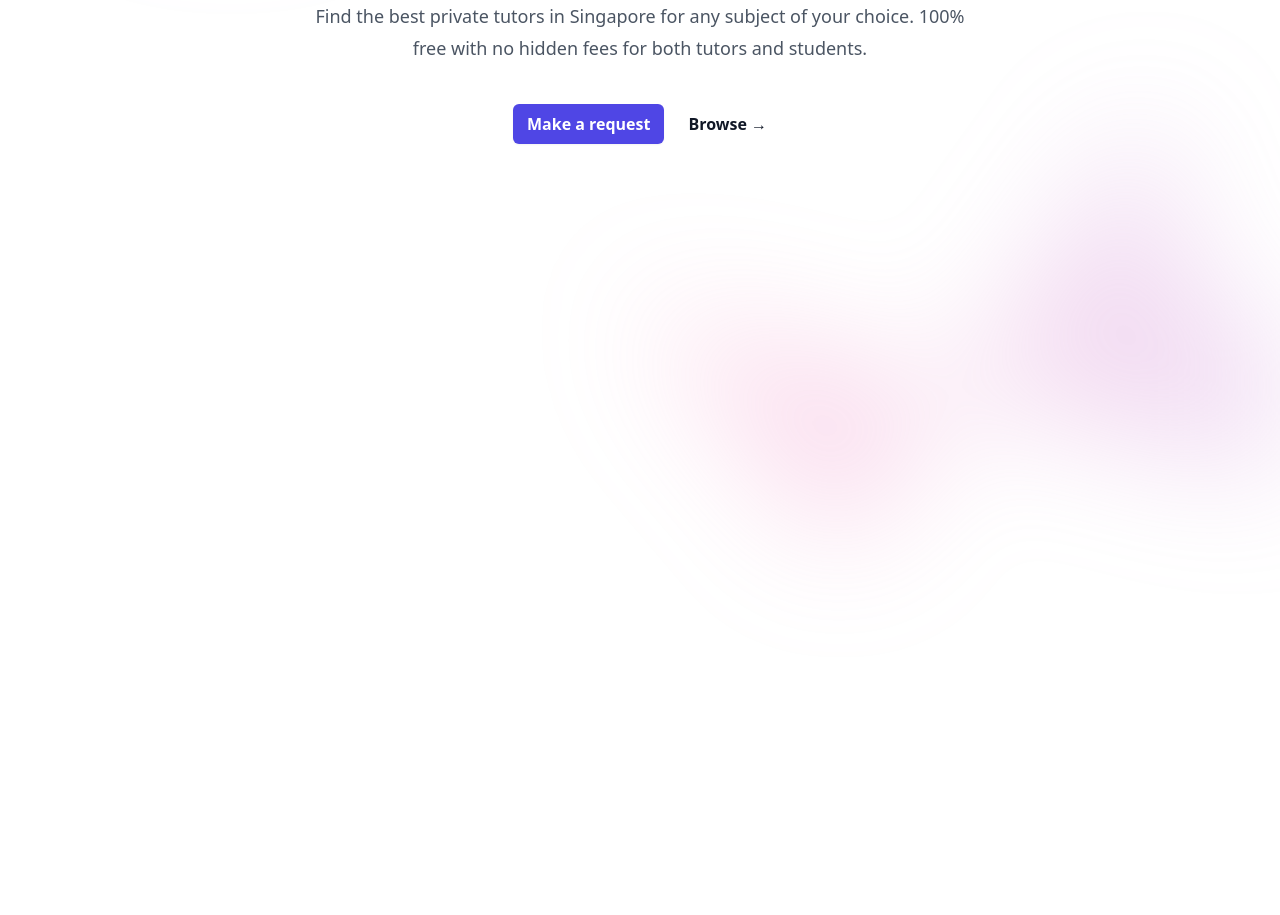
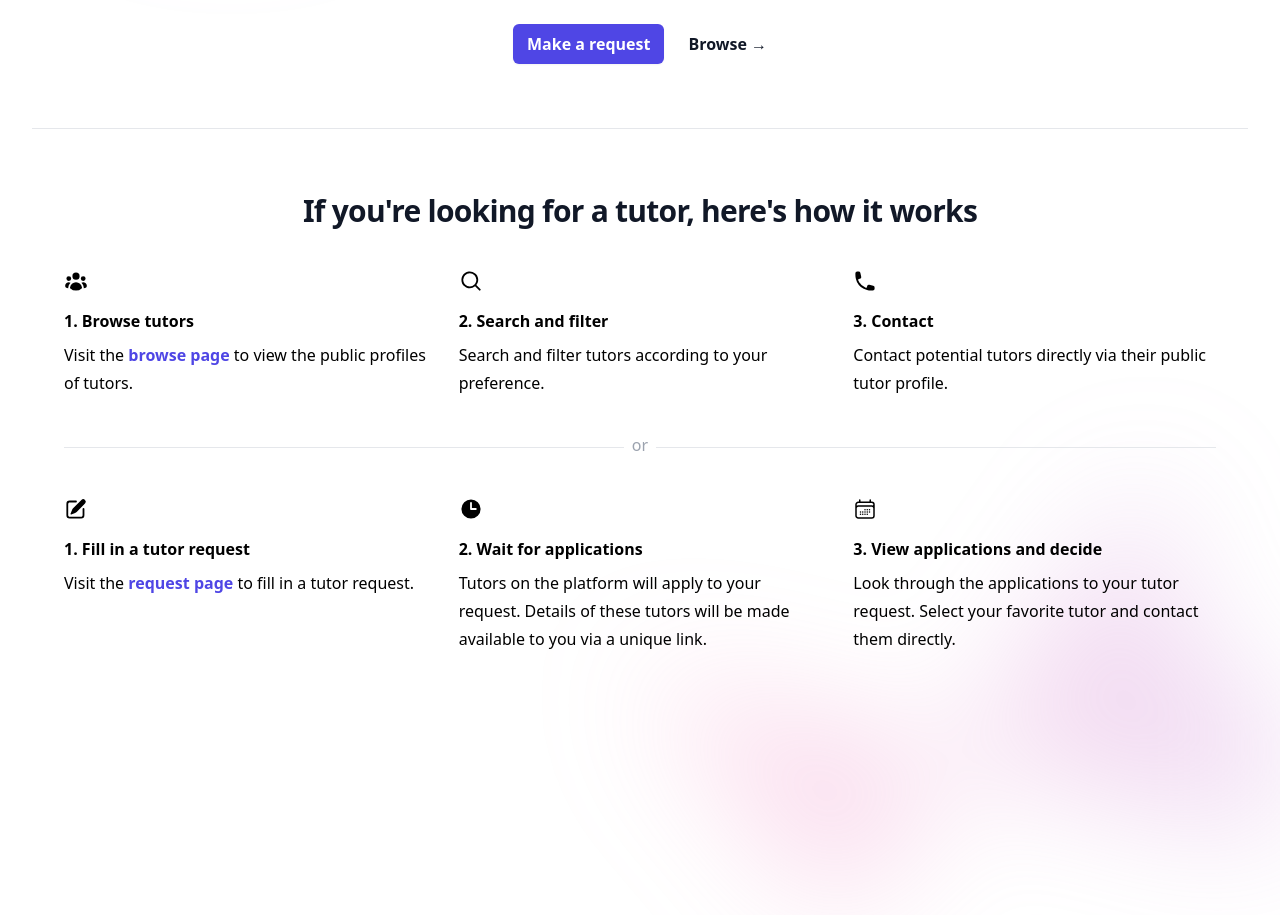
Before and after one commit to tanjoshua/tutoringsg-web, a Next.js app: page / in a window 1280 px wide. Shown: the part 480-1395 px from the top of the page. Before the commit the page ends 1030 px from the top, so only its background shows below. Built offline with nearby package versions, Linux system fonts and the light colour scheme; no server answers.

Commit message:
front page steps

```diff
--- a/src/pages/index.tsx
+++ b/src/pages/index.tsx
@@ -2,6 +2,14 @@ import Head from "next/head";
 import { NextPageWithLayout } from "./_app";
 import { ReactElement } from "react";
 import Layout from "../components/Layout";
+import { CalendarDaysIcon } from "@heroicons/react/24/outline";
+import {
+  MagnifyingGlassIcon,
+  PencilSquareIcon,
+  UserGroupIcon,
+  PhoneIcon,
+  ClockIcon,
+} from "@heroicons/react/20/solid";
 
 const Home: NextPageWithLayout = () => {
   return (
@@ -43,7 +51,7 @@ const Home: NextPageWithLayout = () => {
           </svg>
         </div>
         <div className="relative px-6 lg:px-8">
-          <div className="mx-auto max-w-2xl py-32 md:py-52">
+          <div className="mx-auto max-w-2xl py-16 md:pt-32 ">
             <div className="hidden sm:mb-8 sm:flex sm:justify-center">
               <div className="relative rounded-full py-1 px-3 text-sm leading-6 text-gray-600 ring-1 ring-gray-400 hover:ring-gray-300">
                 If you're a tutor, join our platform!{" "}
@@ -76,6 +84,103 @@ const Home: NextPageWithLayout = () => {
                   Browse <span aria-hidden="true">→</span>
                 </a>
               </div>
+            </div>
+          </div>
+          <div className="py-16 space-y-10 border-t border-1">
+            <div className="text-center text-3xl font-bold tracking-tight text-gray-900">
+              If you're looking for a tutor, here's how it works
+            </div>
+            <div className="mx-auto max-w-7xl px-6 lg:px-8">
+              <dl className="grid grid-cols-1 gap-x-8 gap-y-16 lg:grid-cols-3">
+                <div className="flex flex-col items-start">
+                  <div className="">
+                    <UserGroupIcon className="h-6 w-6 " aria-hidden="true" />
+                  </div>
+                  <dt className="mt-4 font-semibold">1. Browse tutors</dt>
+                  <dd className="mt-2 leading-7">
+                    Visit the{" "}
+                    <a
+                      className="text-indigo-600 font-bold hover:underline hover:text-indigo-500 cursor-pointer"
+                      href="/browse"
+                    >
+                      browse page
+                    </a>{" "}
+                    to view the public profiles of tutors.
+                  </dd>
+                </div>
+                <div className="flex flex-col items-start">
+                  <div className="">
+                    <MagnifyingGlassIcon
+                      className="h-6 w-6 "
+                      aria-hidden="true"
+                    />
+                  </div>
+                  <dt className="mt-4 font-semibold ">2. Search and filter</dt>
+                  <dd className="mt-2 leading-7 ">
+                    Search and filter tutors according to your preference.
+                  </dd>
+                </div>
+                <div className="flex flex-col items-start">
+                  <div className="">
+                    <PhoneIcon className="h-6 w-6 " aria-hidden="true" />
+                  </div>
+                  <dt className="mt-4 font-semibold ">3. Contact</dt>
+                  <dd className="mt-2 leading-7 ">
+                    Contact potential tutors directly via their public tutor
+                    profile.
+                  </dd>
+                </div>
+              </dl>
+              <div className="flex items-center my-10">
+                <div className="flex-grow border-t border-1 flex-1"></div>
+                <div className="-mt-1 mx-2 text-gray-400 ">or</div>
+                <div className="flex-grow border-t border-1 flex-1"></div>
+              </div>
+              <dl className="grid grid-cols-1 gap-x-8 gap-y-16 lg:grid-cols-3">
+                <div className="flex flex-col items-start">
+                  <div className="">
+                    <PencilSquareIcon className="h-6 w-6" aria-hidden="true" />
+                  </div>
+                  <dt className="mt-4 font-semibold ">
+                    1. Fill in a tutor request
+                  </dt>
+                  <dd className="mt-2 leading-7">
+                    Visit the{" "}
+                    <a
+                      className="text-indigo-600 font-bold hover:underline hover:text-indigo-500 cursor-pointer"
+                      href="/request/make"
+                    >
+                      request page
+                    </a>{" "}
+                    to fill in a tutor request.
+                  </dd>
+                </div>
+                <div className="flex flex-col items-start">
+                  <div className="">
+                    <ClockIcon className="h-6 w-6 " aria-hidden="true" />
+                  </div>
+                  <dt className="mt-4 font-semibold ">
+                    2. Wait for applications
+                  </dt>
+                  <dd className="mt-2 leading-7 ">
+                    Tutors on the platform will apply to your request. Details
+                    of these tutors will be made available to you via a unique
+                    link.
+                  </dd>
+                </div>
+                <div className="flex flex-col items-start">
+                  <div className="">
+                    <CalendarDaysIcon className="h-6 w-6 " aria-hidden="true" />
+                  </div>
+                  <dt className="mt-4 font-semibold ">
+                    3. View applications and decide
+                  </dt>
+                  <dd className="mt-2 leading-7 ">
+                    Look through the applications to your tutor request. Select
+                    your favorite tutor and contact them directly.
+                  </dd>
+                </div>
+              </dl>
             </div>
           </div>
           <div className="absolute inset-x-0 top-[calc(100%-13rem)] -z-10 transform-gpu overflow-hidden blur-3xl sm:top-[calc(100%-30rem)]">
--- a/src/pages/login.tsx
+++ b/src/pages/login.tsx
@@ -72,7 +72,8 @@ const Login: NextPageWithLayout = () => {
                 tutoring.<span className="text-red-500">sg</span>
               </div>
               <h2 className="mt-6 text-center text-3xl font-bold tracking-tight text-gray-900">
-                Sign in to your account
+                Sign in to your account <br />
+                (tutor portal)
               </h2>
             </div>
             <div className="flex justify-center">
```
